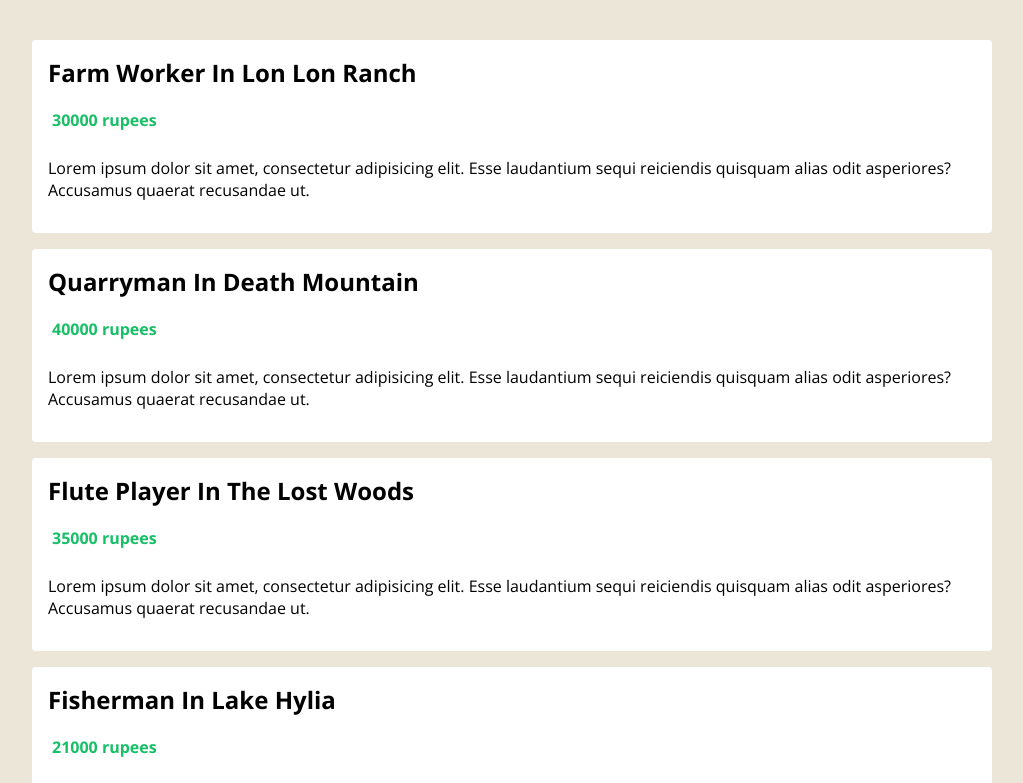
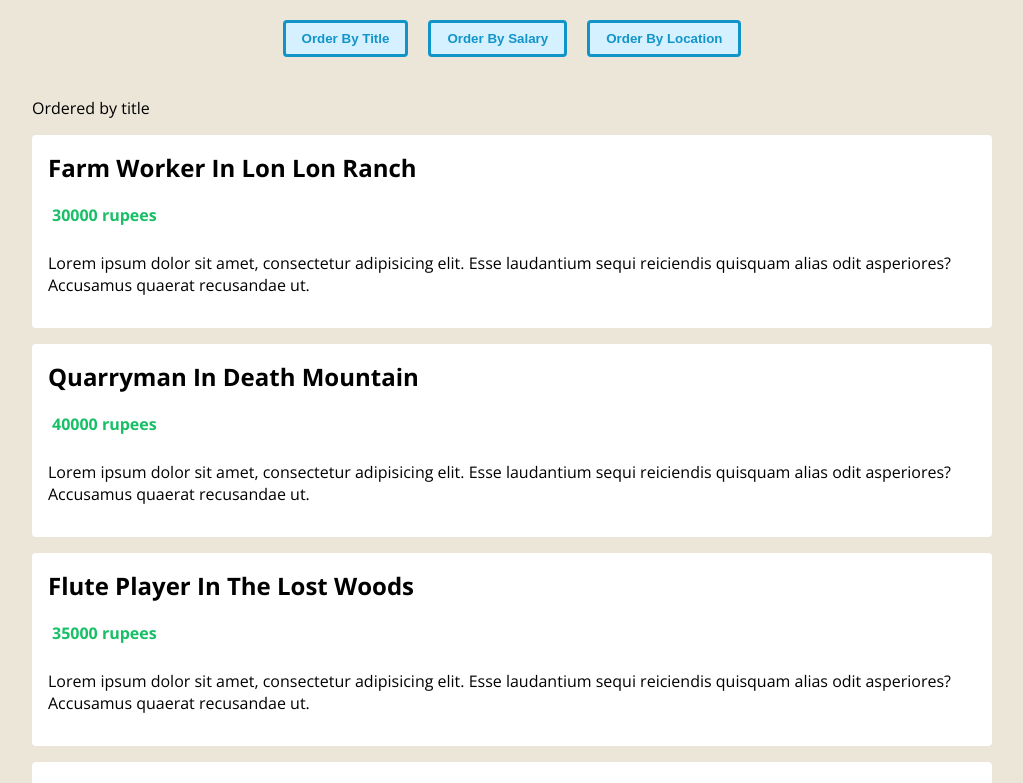
Before and after one commit to karanodedra20/vue3-with-typescript, a Vue app: page / in a window 1280 px wide. Shown: the top 783 px of the page, without its empty margins (128-1151 px from the left). Built offline with nearby package versions, Linux system fonts and the light colour scheme.

Commit message:
add buttons to order by

```diff
--- a/src/App.vue
+++ b/src/App.vue
@@ -1,6 +1,14 @@
 <template>
   <div class="app">
-    <JobList :jobs="jobs" />
+    <header>
+      <div class="order">
+        <button @click="handleClick('title')">Order By Title</button>
+        <button @click="handleClick('salary')">Order By Salary</button>
+        <button @click="handleClick('location')">Order By Location</button>
+      </div>
+    </header>
+
+    <JobList :jobs="jobs" :order="order" />
   </div>
 </template>
 
@@ -8,6 +16,7 @@
 import { defineComponent, ref } from "vue";
 import JobList from "./components/JobsList.vue";
 import Job from "./types/Job";
+import OrderTerm from "./types/OrderTerm";
 
 export default defineComponent({
   name: "App",
@@ -40,9 +49,32 @@
         id: "5",
       },
     ]);
-    return { jobs };
+
+    const order = ref<OrderTerm>("title"); // initial order by 'title'
+
+    const handleClick = (term: OrderTerm) => {
+      order.value = term; // change order by
+    };
+    return { jobs, handleClick, order };
   },
 });
 </script>
 
-<style></style>
+<style>
+header {
+  text-align: center;
+}
+header .order {
+  margin-top: 20px;
+}
+button {
+  margin: 0 10px;
+  color: #1195c9;
+  border: 3px solid #1195c9;
+  background: #d5f0ff;
+  padding: 8px 16px;
+  border-radius: 4px;
+  cursor: pointer;
+  font-weight: bold;
+}
+</style>
--- a/src/components/JobsList.vue
+++ b/src/components/JobsList.vue
@@ -1,5 +1,6 @@
 <template>
   <div class="job-list">
+    <p>Ordered by {{ order }}</p>
     <ul>
       <li v-for="job in jobs" :key="job.id">
         <h2>{{ job.title }} in {{ job.location }}</h2>
@@ -20,12 +21,17 @@
 
 <script lang="ts">
 import Job from "@/types/Job";
+import OrderTerm from "@/types/OrderTerm";
 import { defineComponent, PropType } from "vue";
 
 export default defineComponent({
   props: {
     jobs: {
       type: Array as PropType<Job[]>,
+      required: true,
+    },
+    order: {
+      type: String as PropType<OrderTerm>,
       required: true,
     },
   },
```
